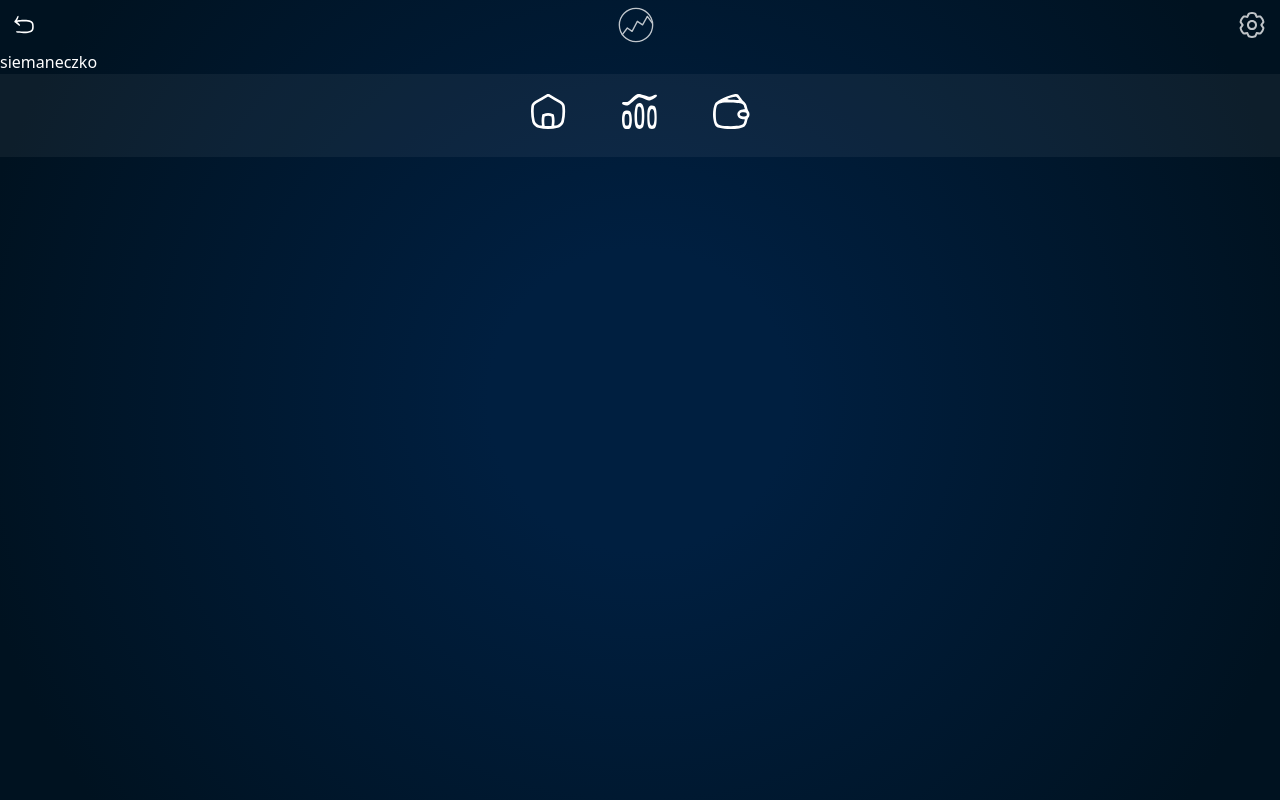
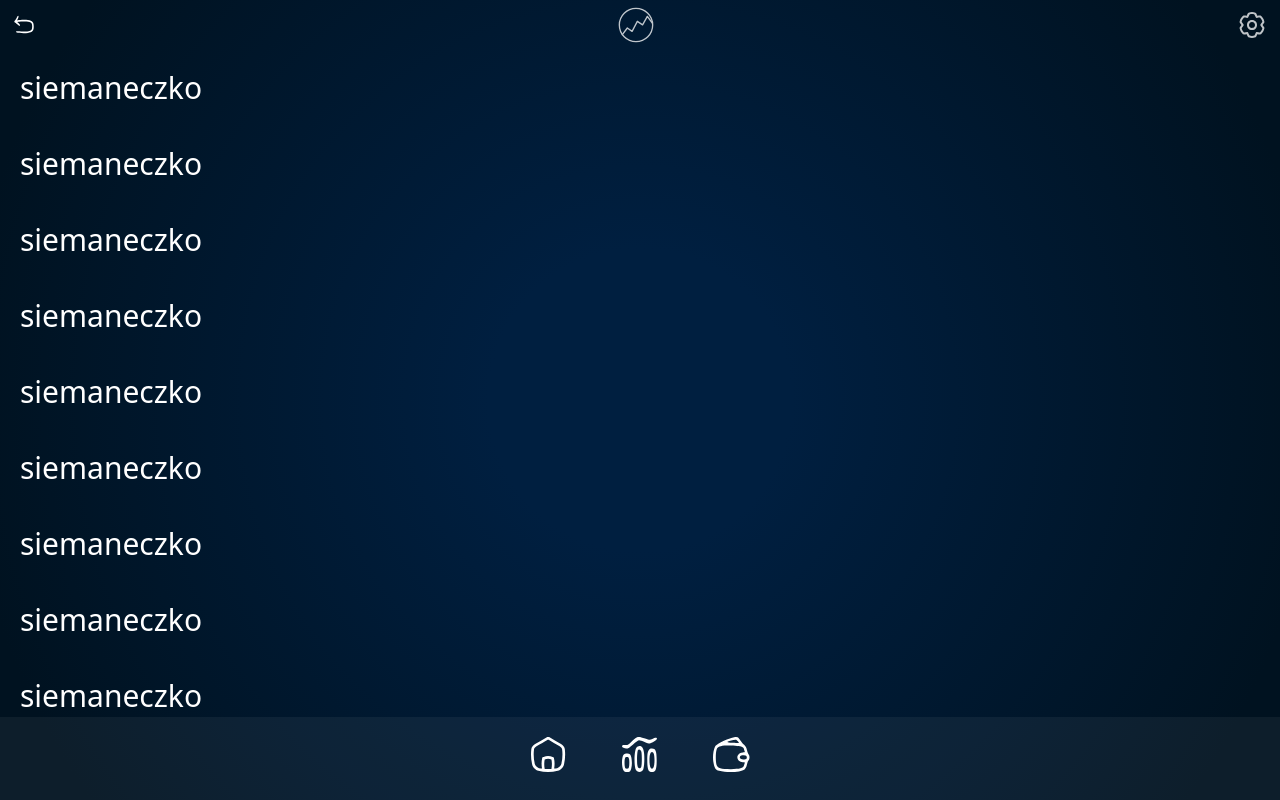
Before and after one commit to emigracja/app, a Next.js app in the folder frontend/: page / in a window 1280 px wide. Both pictures are taken after a click on the element 1252 px from the left and 25 px from the top of the page. Built offline with nearby package versions, Linux system fonts and the light colour scheme.

Commit message:
feat(frontend): set settings layout

```diff
--- a/frontend/src/app/globals.css
+++ b/frontend/src/app/globals.css
@@ -4,6 +4,7 @@
   --color-card-bg: #16324f;
   --color-stock-green: #16d057;
   --color-stock-red: #d01616;
+  --main-bg: radial-gradient(circle, #001f40 20%, #001220 90%);
 }
 
 html,
--- a/frontend/src/app/layout.tsx
+++ b/frontend/src/app/layout.tsx
@@ -46,10 +46,12 @@ export default function RootLayout({
       <body
         className={`${geistSans.variable} ${geistMono.variable} antialiased`}
       >
-        <main className="flex flex-col overflow-hidden h-full">
+        <main className="flex flex-col justify-between overflow-hidden g-0 h-screen">
           <TopBar />
-          <SettingsMenu />
-          {children}
+          <div className="flex-1 overflow-auto">
+            <SettingsMenu />
+            {children}
+          </div>
           <NavBar />
         </main>
       </body>
--- a/frontend/src/components/settings/SettingsMenu.tsx
+++ b/frontend/src/components/settings/SettingsMenu.tsx
@@ -20,8 +20,26 @@ const SettingsMenu = () => {
   }, [settingsOpen]);
 
   return (
-    <div ref={menuRef} className="text-white hidden">
-      <p>siemaneczko</p>
+    <div
+      ref={menuRef}
+      className="text-white hidden w-full h-full overflow-auto flex-col"
+    >
+      <p className="m-3 p-2 text-3xl">siemaneczko</p>
+      <p className="m-3 p-2 text-3xl">siemaneczko</p>
+      <p className="m-3 p-2 text-3xl">siemaneczko</p>
+      <p className="m-3 p-2 text-3xl">siemaneczko</p>
+      <p className="m-3 p-2 text-3xl">siemaneczko</p>
+      <p className="m-3 p-2 text-3xl">siemaneczko</p>
+      <p className="m-3 p-2 text-3xl">siemaneczko</p>
+      <p className="m-3 p-2 text-3xl">siemaneczko</p>
+      <p className="m-3 p-2 text-3xl">siemaneczko</p>
+      <p className="m-3 p-2 text-3xl">siemaneczko</p>
+      <p className="m-3 p-2 text-3xl">siemaneczko</p>
+      <p className="m-3 p-2 text-3xl">siemaneczko</p>
+      <p className="m-3 p-2 text-3xl">siemaneczko</p>
+      <p className="m-3 p-2 text-3xl">siemaneczko</p>
+      <p className="m-3 p-2 text-3xl">siemaneczko</p>
+      <div className="h-[130px]"></div>
     </div>
   );
 };
```
Also changed, not shown: frontend/src/components/navbar/NavBar.tsx (+9 -5 lines).
